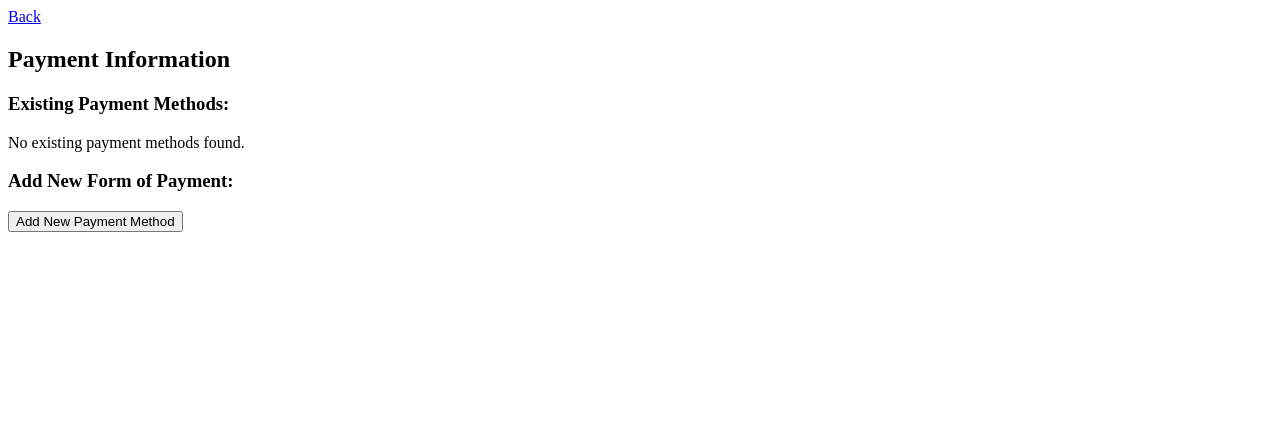
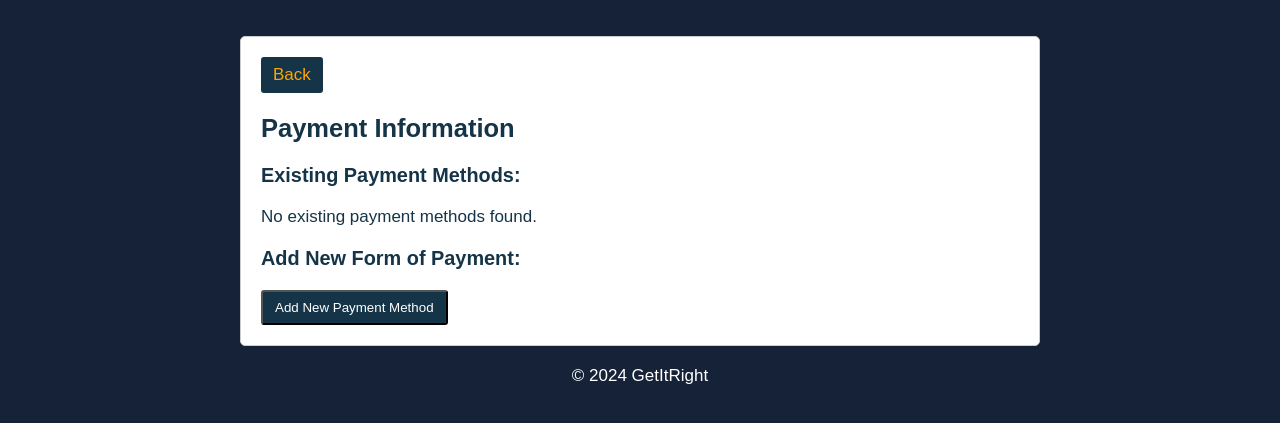
Before and after one commit to SunCh1p/Database-Project, a Flask app: page /payment in a window 1280 px wide. Shown: the top 423 px of the page. Run offline with Flask 3, Linux system fonts and the light colour scheme; the visitor is signed in with stand-in values (Sample User, id 1); data that the repository does not hold is empty; some libraries are stand-ins or nearby versions.

Commit message:
Payemnt css

```diff
--- a/Flask/templates/payment.html
+++ b/Flask/templates/payment.html
@@ -1,12 +1,63 @@
 <!DOCTYPE html>
-<html>
+<html lang="en">
 <head>
     <meta charset="UTF-8">
     <meta name="viewport" content="width=device-width, initial-scale=1.0">
     <title>Payment Information</title>
+    <style>
+        /* CSS styles from the second HTML file */
+        body {
+            font-family: Arial;
+            font-size: 17px;
+            padding: 8px;
+            color: #153448; /* Set text color */
+            background-color: #152238; /* Set dark blue background */
+        }
+
+        /* Set button color */
+        .btn {
+            background-color: #153448;
+            color: white;
+            transition: background-color 0.3s; /* Add transition for smooth color change */
+            text-decoration: none; /* Remove default underline */
+            padding: 8px 12px; /* Adjust padding for smaller buttons */
+            border-radius: 3px; /* Add border radius */
+            display: inline-block; /* Ensure the button behaves like a block element */
+        }
+
+        /* Light up button on hover */
+        .btn:hover {
+            background-color: #1e5372; /* Lighter shade of blue */
+        }
+
+        /* Light gray container around the entire content */
+        .page-container {
+            background-color: white;
+            padding: 20px;
+            border: 1px solid #cccccc; /* Slightly lighter gray border */
+            border-radius: 5px;
+            margin: 20px auto; /* Center content */
+            max-width: 800px; /* Limit maximum width */
+        }
+
+        /* Other CSS styles... */
+        * {
+            box-sizing: border-box;
+        }
+
+        /* Add your additional CSS styles here */
+
+        /* Center footer */
+        footer {
+            text-align: center;
+            margin-top: 20px;
+            color: white
+        }
+    </style>
 </head>
 <body>
-    <a href = "./" >Back</a>
+    <div class="page-container">
+        <a href="./" class="btn" style="color: #FFA500;">Back</a>
         <h2>Payment Information</h2>
 
         <!-- Display existing payments -->
@@ -14,12 +65,11 @@
         {% if existing_payments %}
             <ul>
                 {% for payment in existing_payments %}
-                {% set last_four = (payment[0] | string)[-4:] %} <!-- Extract last four digits -->
-                <li>Card ending in **** **** **** {{ last_four }}</li> <!-- Display only last four digits -->
+                    {% set last_four = (payment[0] | string)[-4:] %}
+                    <li>Card ending in **** **** **** {{ last_four }}</li>
                     <form action="/payment" method="post">
-                    <input type="hidden" name="remove_payment" value="{{ payment[0] }}"> <!-- Use full card number for processing -->
-
-                    <button type="submit">Remove</button>
+                        <input type="hidden" name="remove_payment" value="{{ payment[0] }}">
+                        <button type="submit" class="btn" style="font-size: 14px;">Remove</button> <!-- Smaller remove button -->
                     </form>
                 {% endfor %}
             </ul>
@@ -43,10 +93,14 @@
                 <input type="text" id="cvc" name="cvc" required pattern="\d{3}" title="CVC must be 3 digits"><br><br>
                 <label for="zip">Zip Code:</label><br>
                 <input type="text" id="zip" name="zip" required pattern="\d{5}" title="Zip code must be 5 digits"><br><br>
-            <input type="submit" value="Submit">
+                <input type="submit" value="Submit" class="btn btn-primary">
             </form>
         </div>
+    </div>
 
+    <footer>
+        <p>&copy; 2024 GetItRight</p>
+    </footer>
 
     <script>
         document.getElementById("showPaymentForm").addEventListener("click", function() {
```
Lines whose indentation alone changed are shown as unchanged.
